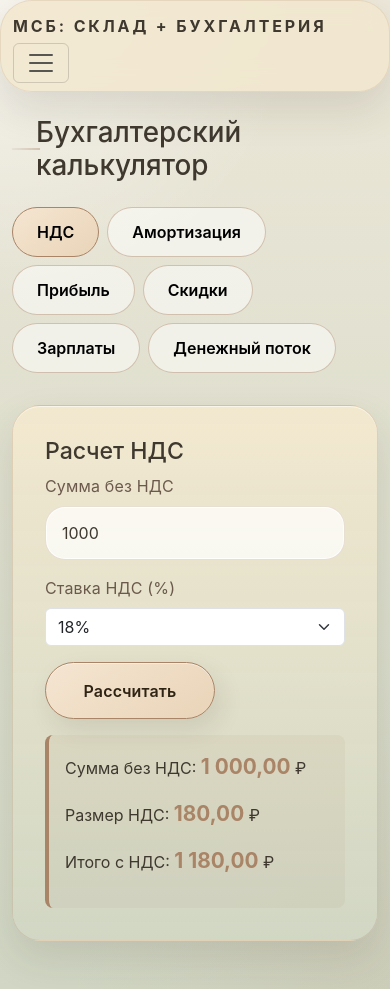
After one commit to deamarriore/DiasBaurzhanulyIP22-1R, a Django app: page /accounting/calculator/ in a window 390 px wide. The commit adds this page. Run offline with Django 5.2, Linux system fonts and the light colour scheme; a user stored in the database is signed in.

Commit message:
новый 2

```diff
--- a/accounting/templates/accounting/base.html
+++ b/accounting/templates/accounting/base.html
@@ -179,6 +179,8 @@
                 <li class="nav-item"><a class="nav-link" href="{% url 'accounting:sales_list' %}">Реализация</a></li>
                 <li class="nav-item"><a class="nav-link" href="{% url 'accounting:purchase_list' %}">Закупки</a></li>
                 <li class="nav-item"><a class="nav-link" href="{% url 'accounting:cash_list' %}">Касса</a></li>
+                <li class="nav-item"><a class="nav-link" href="{% url 'accounting:calculator' %}">Калькулятор</a></li>
+                <li class="nav-item"><a class="nav-link" href="{% url 'accounting:users_list' %}">Пользователи</a></li>
                 <li class="nav-item dropdown">
                     <a class="nav-link dropdown-toggle" href="#" data-bs-toggle="dropdown">Отчёты</a>
                     <ul class="dropdown-menu">
--- /dev/null
+++ b/accounting/templates/accounting/calculator.html
@@ -0,0 +1,401 @@
+{% extends "accounting/base.html" %}
+{% block title %}Бухгалтерский калькулятор{% endblock %}
+{% block content %}
+<style>
+    .calc-section {
+        background: linear-gradient(180deg, rgba(242,232,207,0.98), rgba(209,215,196,0.92));
+        border: 1px solid rgba(169, 132, 103, 0.24);
+        border-radius: 28px;
+        padding: 2rem;
+        margin-bottom: 2rem;
+        box-shadow: 0 18px 40px rgba(46, 41, 34, 0.12), inset 0 1px 0 rgba(255,255,255,0.55);
+    }
+    .calc-result {
+        background: rgba(169, 132, 103, 0.08);
+        border-left: 4px solid #A98467;
+        padding: 1rem;
+        border-radius: 8px;
+        margin-top: 1rem;
+    }
+    .calc-result strong {
+        color: #A98467;
+        font-size: 1.3rem;
+    }
+    .tabs-nav {
+        display: flex;
+        gap: 0.5rem;
+        margin-bottom: 2rem;
+        flex-wrap: wrap;
+    }
+    .tab-btn {
+        padding: 0.75rem 1.5rem;
+        border-radius: 999px;
+        border: 1px solid rgba(169, 132, 103, 0.45);
+        background: rgba(255,255,255,0.52);
+        cursor: pointer;
+        font-weight: 600;
+        transition: all 0.22s ease;
+    }
+    .tab-btn.active {
+        background: linear-gradient(145deg, #F5E5D1 0%, #E9D4B8 100%);
+        border-color: #A98467;
+    }
+    .tab-btn:hover {
+        border-color: #A98467;
+    }
+    .tab-content {
+        display: none;
+    }
+    .tab-content.active {
+        display: block;
+    }
+</style>
+
+<h1 class="hero-line mb-4">Бухгалтерский калькулятор</h1>
+
+<div class="tabs-nav">
+    <button class="tab-btn active" onclick="showTab('vat')">НДС</button>
+    <button class="tab-btn" onclick="showTab('depreciation')">Амортизация</button>
+    <button class="tab-btn" onclick="showTab('profit')">Прибыль</button>
+    <button class="tab-btn" onclick="showTab('discount')">Скидки</button>
+    <button class="tab-btn" onclick="showTab('wages')">Зарплаты</button>
+    <button class="tab-btn" onclick="showTab('cashflow')">Денежный поток</button>
+</div>
+
+<!-- НДС калькулятор -->
+<div id="vat" class="tab-content active">
+    <div class="calc-section">
+        <h3>Расчет НДС</h3>
+        <div class="row">
+            <div class="col-md-6">
+                <div class="mb-3">
+                    <label class="form-label">Сумма без НДС</label>
+                    <input type="number" class="form-control" id="vat_amount" placeholder="0" step="0.01" value="1000">
+                </div>
+            </div>
+            <div class="col-md-6">
+                <div class="mb-3">
+                    <label class="form-label">Ставка НДС (%)</label>
+                    <select class="form-select" id="vat_rate">
+                        <option value="0">0%</option>
+                        <option value="10">10%</option>
+                        <option value="18" selected>18%</option>
+                        <option value="20">20%</option>
+                    </select>
+                </div>
+            </div>
+        </div>
+        <button class="btn btn-primary" onclick="calculateVAT()">Рассчитать</button>
+        <div id="vat_result" class="calc-result" style="display:none;">
+            <p>Сумма без НДС: <strong id="vat_without"></strong> ₽</p>
+            <p>Размер НДС: <strong id="vat_amount_calc"></strong> ₽</p>
+            <p>Итого с НДС: <strong id="vat_total"></strong> ₽</p>
+        </div>
+    </div>
+</div>
+
+<!-- Амортизация -->
+<div id="depreciation" class="tab-content">
+    <div class="calc-section">
+        <h3>Расчет амортизации (Прямолинейный метод)</h3>
+        <div class="row">
+            <div class="col-md-4">
+                <div class="mb-3">
+                    <label class="form-label">Первоначальная стоимость (₽)</label>
+                    <input type="number" class="form-control" id="initial_cost" placeholder="0" step="0.01" value="100000">
+                </div>
+            </div>
+            <div class="col-md-4">
+                <div class="mb-3">
+                    <label class="form-label">Ликвидационная стоимость (₽)</label>
+                    <input type="number" class="form-control" id="salvage_value" placeholder="0" step="0.01" value="10000">
+                </div>
+            </div>
+            <div class="col-md-4">
+                <div class="mb-3">
+                    <label class="form-label">Срок полезного использования (лет)</label>
+                    <input type="number" class="form-control" id="useful_life" placeholder="0" step="1" value="5">
+                </div>
+            </div>
+        </div>
+        <button class="btn btn-primary" onclick="calculateDepreciation()">Рассчитать</button>
+        <div id="depreciation_result" class="calc-result" style="display:none;">
+            <p>Амортизируемая база: <strong id="depreciable_base"></strong> ₽</p>
+            <p>Годовая амортизация: <strong id="annual_depreciation"></strong> ₽</p>
+            <p>Месячная амортизация: <strong id="monthly_depreciation"></strong> ₽</p>
+        </div>
+    </div>
+</div>
+
+<!-- Прибыль -->
+<div id="profit" class="tab-content">
+    <div class="calc-section">
+        <h3>Расчет прибыли</h3>
+        <div class="row">
+            <div class="col-md-4">
+                <div class="mb-3">
+                    <label class="form-label">Выручка (₽)</label>
+                    <input type="number" class="form-control" id="revenue" placeholder="0" step="0.01" value="1000000">
+                </div>
+            </div>
+            <div class="col-md-4">
+                <div class="mb-3">
+                    <label class="form-label">Себестоимость (₽)</label>
+                    <input type="number" class="form-control" id="cost_of_goods" placeholder="0" step="0.01" value="600000">
+                </div>
+            </div>
+            <div class="col-md-4">
+                <div class="mb-3">
+                    <label class="form-label">Операционные расходы (₽)</label>
+                    <input type="number" class="form-control" id="operating_expenses" placeholder="0" step="0.01" value="200000">
+                </div>
+            </div>
+        </div>
+        <div class="row">
+            <div class="col-md-4">
+                <div class="mb-3">
+                    <label class="form-label">Процентные расходы (₽)</label>
+                    <input type="number" class="form-control" id="interest_expense" placeholder="0" step="0.01" value="50000">
+                </div>
+            </div>
+            <div class="col-md-4">
+                <div class="mb-3">
+                    <label class="form-label">Налог на прибыль (%)</label>
+                    <input type="number" class="form-control" id="tax_rate" placeholder="0" step="0.01" value="20">
+                </div>
+            </div>
+        </div>
+        <button class="btn btn-primary" onclick="calculateProfit()">Рассчитать</button>
+        <div id="profit_result" class="calc-result" style="display:none;">
+            <p>Валовая прибыль: <strong id="gross_profit"></strong> ₽</p>
+            <p>Операционная прибыль: <strong id="operating_profit"></strong> ₽</p>
+            <p>Прибыль до налогов: <strong id="profit_before_tax"></strong> ₽</p>
+            <p>Налог на прибыль: <strong id="income_tax"></strong> ₽</p>
+            <p>Чистая прибыль: <strong id="net_profit"></strong> ₽</p>
+            <p>Маржа прибыли: <strong id="profit_margin"></strong> %</p>
+        </div>
+    </div>
+</div>
+
+<!-- Скидки -->
+<div id="discount" class="tab-content">
+    <div class="calc-section">
+        <h3>Расчет скидок</h3>
+        <div class="row">
+            <div class="col-md-6">
+                <div class="mb-3">
+                    <label class="form-label">Исходная цена (₽)</label>
+                    <input type="number" class="form-control" id="original_price" placeholder="0" step="0.01" value="1000">
+                </div>
+            </div>
+            <div class="col-md-6">
+                <div class="mb-3">
+                    <label class="form-label">Размер скидки (%)</label>
+                    <input type="number" class="form-control" id="discount_percent" placeholder="0" step="0.01" value="10">
+                </div>
+            </div>
+        </div>
+        <button class="btn btn-primary" onclick="calculateDiscount()">Рассчитать</button>
+        <div id="discount_result" class="calc-result" style="display:none;">
+            <p>Размер скидки: <strong id="discount_amount"></strong> ₽</p>
+            <p>Цена после скидки: <strong id="final_price"></strong> ₽</p>
+        </div>
+    </div>
+</div>
+
+<!-- Зарплаты -->
+<div id="wages" class="tab-content">
+    <div class="calc-section">
+        <h3>Расчет зарплаты</h3>
+        <div class="row">
+            <div class="col-md-4">
+                <div class="mb-3">
+                    <label class="form-label">Оклад (₽)</label>
+                    <input type="number" class="form-control" id="salary" placeholder="0" step="0.01" value="50000">
+                </div>
+            </div>
+            <div class="col-md-4">
+                <div class="mb-3">
+                    <label class="form-label">Подоходный налог (%)</label>
+                    <input type="number" class="form-control" id="income_tax_rate" placeholder="0" step="0.01" value="13">
+                </div>
+            </div>
+            <div class="col-md-4">
+                <div class="mb-3">
+                    <label class="form-label">Социальные взносы (%)</label>
+                    <input type="number" class="form-control" id="social_contributions_rate" placeholder="0" step="0.01" value="35.3">
+                </div>
+            </div>
+        </div>
+        <button class="btn btn-primary" onclick="calculateWages()">Рассчитать</button>
+        <div id="wages_result" class="calc-result" style="display:none;">
+            <p>Брутто зарплата: <strong id="gross_salary"></strong> ₽</p>
+            <p>НДФЛ: <strong id="employee_tax"></strong> ₽</p>
+            <p>Чистая зарплата (на руки): <strong id="net_salary"></strong> ₽</p>
+            <p>Страховые взносы работодателя: <strong id="employer_contributions"></strong> ₽</p>
+            <p>Полная стоимость сотрудника: <strong id="total_cost"></strong> ₽</p>
+        </div>
+    </div>
+</div>
+
+<!-- Денежный поток -->
+<div id="cashflow" class="tab-content">
+    <div class="calc-section">
+        <h3>Анализ денежного потока</h3>
+        <div class="row">
+            <div class="col-md-4">
+                <div class="mb-3">
+                    <label class="form-label">Начальный баланс (₽)</label>
+                    <input type="number" class="form-control" id="opening_balance" placeholder="0" step="0.01" value="100000">
+                </div>
+            </div>
+            <div class="col-md-4">
+                <div class="mb-3">
+                    <label class="form-label">Входящие платежи (₽)</label>
+                    <input type="number" class="form-control" id="inflows" placeholder="0" step="0.01" value="500000">
+                </div>
+            </div>
+            <div class="col-md-4">
+                <div class="mb-3">
+                    <label class="form-label">Исходящие платежи (₽)</label>
+                    <input type="number" class="form-control" id="outflows" placeholder="0" step="0.01" value="300000">
+                </div>
+            </div>
+        </div>
+        <button class="btn btn-primary" onclick="calculateCashflow()">Рассчитать</button>
+        <div id="cashflow_result" class="calc-result" style="display:none;">
+            <p>Операционный денежный поток: <strong id="operating_cashflow"></strong> ₽</p>
+            <p>Конечный баланс: <strong id="closing_balance"></strong> ₽</p>
+            <p>Изменение: <strong id="cash_change"></strong> ₽</p>
+        </div>
+    </div>
+</div>
+
+<script>
+function showTab(tabName) {
+    // Скрыть все вкладки
+    const contents = document.querySelectorAll('.tab-content');
+    contents.forEach(content => content.classList.remove('active'));
+
+    // Деактивировать все кнопки
+    const buttons = document.querySelectorAll('.tab-btn');
+    buttons.forEach(btn => btn.classList.remove('active'));
+
+    // Показать выбранную вкладку
+    document.getElementById(tabName).classList.add('active');
+
+    // Активировать кнопку
+    event.target.classList.add('active');
+}
+
+function formatNumber(num) {
+    return parseFloat(num).toLocaleString('ru-RU', {minimumFractionDigits: 2, maximumFractionDigits: 2});
+}
+
+function calculateVAT() {
+    const amount = parseFloat(document.getElementById('vat_amount').value) || 0;
+    const rate = parseFloat(document.getElementById('vat_rate').value) || 0;
+
+    const vat = amount * (rate / 100);
+    const total = amount + vat;
+
+    document.getElementById('vat_without').textContent = formatNumber(amount);
+    document.getElementById('vat_amount_calc').textContent = formatNumber(vat);
+    document.getElementById('vat_total').textContent = formatNumber(total);
+    document.getElementById('vat_result').style.display = 'block';
+}
+
+function calculateDepreciation() {
+    const initialCost = parseFloat(document.getElementById('initial_cost').value) || 0;
+    const salvageValue = parseFloat(document.getElementById('salvage_value').value) || 0;
+    const usefulLife = parseFloat(document.getElementById('useful_life').value) || 1;
+
+    const depreciableBase = initialCost - salvageValue;
+    const annualDepreciation = depreciableBase / usefulLife;
+    const monthlyDepreciation = annualDepreciation / 12;
+
+    document.getElementById('depreciable_base').textContent = formatNumber(depreciableBase);
+    document.getElementById('annual_depreciation').textContent = formatNumber(annualDepreciation);
+    document.getElementById('monthly_depreciation').textContent = formatNumber(monthlyDepreciation);
+    document.getElementById('depreciation_result').style.display = 'block';
+}
+
+function calculateProfit() {
+    const revenue = parseFloat(document.getElementById('revenue').value) || 0;
+    const cogs = parseFloat(document.getElementById('cost_of_goods').value) || 0;
+    const opEx = parseFloat(document.getElementById('operating_expenses').value) || 0;
+    const interestExp = parseFloat(document.getElementById('interest_expense').value) || 0;
+    const taxRate = parseFloat(document.getElementById('tax_rate').value) || 0;
+
+    const grossProfit = revenue - cogs;
+    const operatingProfit = grossProfit - opEx;
+    const profitBeforeTax = operatingProfit - interestExp;
+    const incomeTax = profitBeforeTax * (taxRate / 100);
+    const netProfit = profitBeforeTax - incomeTax;
+    const margin = revenue > 0 ? (netProfit / revenue) * 100 : 0;
+
+    document.getElementById('gross_profit').textContent = formatNumber(grossProfit);
+    document.getElementById('operating_profit').textContent = formatNumber(operatingProfit);
+    document.getElementById('profit_before_tax').textContent = formatNumber(profitBeforeTax);
+    document.getElementById('income_tax').textContent = formatNumber(incomeTax);
+    document.getElementById('net_profit').textContent = formatNumber(netProfit);
+    document.getElementById('profit_margin').textContent = formatNumber(margin);
+    document.getElementById('profit_result').style.display = 'block';
+}
+
+function calculateDiscount() {
+    const originalPrice = parseFloat(document.getElementById('original_price').value) || 0;
+    const discountPercent = parseFloat(document.getElementById('discount_percent').value) || 0;
+
+    const discountAmount = originalPrice * (discountPercent / 100);
+    const finalPrice = originalPrice - discountAmount;
+
+    document.getElementById('discount_amount').textContent = formatNumber(discountAmount);
+    document.getElementById('final_price').textContent = formatNumber(finalPrice);
+    document.getElementById('discount_result').style.display = 'block';
+}
+
+function calculateWages() {
+    const salary = parseFloat(document.getElementById('salary').value) || 0;
+    const incomeTaxRate = parseFloat(document.getElementById('income_tax_rate').value) || 0;
+    const socialContribRate = parseFloat(document.getElementById('social_contributions_rate').value) || 0;
+
+    const employeeTax = salary * (incomeTaxRate / 100);
+    const netSalary = salary - employeeTax;
+    const employerContributions = salary * (socialContribRate / 100);
+    const totalCost = salary + employerContributions;
+
+    document.getElementById('gross_salary').textContent = formatNumber(salary);
+    document.getElementById('employee_tax').textContent = formatNumber(employeeTax);
+    document.getElementById('net_salary').textContent = formatNumber(netSalary);
+    document.getElementById('employer_contributions').textContent = formatNumber(employerContributions);
+    document.getElementById('total_cost').textContent = formatNumber(totalCost);
+    document.getElementById('wages_result').style.display = 'block';
+}
+
+function calculateCashflow() {
+    const openingBalance = parseFloat(document.getElementById('opening_balance').value) || 0;
+    const inflows = parseFloat(document.getElementById('inflows').value) || 0;
+    const outflows = parseFloat(document.getElementById('outflows').value) || 0;
+
+    const operatingCashflow = inflows - outflows;
+    const closingBalance = openingBalance + operatingCashflow;
+    const change = closingBalance - openingBalance;
+
+    document.getElementById('operating_cashflow').textContent = formatNumber(operatingCashflow);
+    document.getElementById('closing_balance').textContent = formatNumber(closingBalance);
+    document.getElementById('cash_change').textContent = formatNumber(change);
+    document.getElementById('cashflow_result').style.display = 'block';
+}
+
+// Автоматический расчет при загрузке
+window.addEventListener('load', () => {
+    calculateVAT();
+    calculateDepreciation();
+    calculateProfit();
+    calculateDiscount();
+    calculateWages();
+    calculateCashflow();
+});
+</script>
+{% endblock %}
--- a/accounting/urls.py
+++ b/accounting/urls.py
@@ -22,4 +22,6 @@ urlpatterns = [
     path("reports/general-ledger/", views.report_general_ledger, name="report_general_ledger"),
     path("reports/pnl/", views.report_pnl, name="report_pnl"),
     path("reports/balance-sheet/", views.report_balance_sheet, name="report_balance_sheet"),
+    path("calculator/", views.calculator, name="calculator"),
+    path("users/", views.users_list, name="users_list"),
 ]
--- a/accounting/views.py
+++ b/accounting/views.py
@@ -3,6 +3,7 @@ from datetime import date, datetime
 
 from django.contrib import messages
 from django.contrib.auth.decorators import login_required
+from django.contrib.auth.models import User
 from django.core.exceptions import ValidationError
 from django.shortcuts import get_object_or_404, redirect, render
 from django.utils import timezone
@@ -11,6 +12,7 @@ from accounting.forms import (
     CashOperationForm,
     PurchaseInvoiceForm,
     PurchaseInvoiceLineFormSet,
+    RegistrationForm,
     SalesInvoiceForm,
     SalesInvoiceLineFormSet,
 )
@@ -351,3 +353,41 @@ def report_balance_sheet(request):
         "accounting/report_balance_sheet.html",
         {"data": data, "as_of": as_of},
     )
+
+
+def register(request):
+    """Страница регистрации"""
+    if request.user.is_authenticated:
+        return redirect("accounting:dashboard")
+
+    if request.method == "POST":
+        form = RegistrationForm(request.POST)
+        if form.is_valid():
+            form.save()
+            messages.success(request, "Регистрация успешна! Теперь вы можете войти.")
+            return redirect("login")
+        else:
+            for field, errors in form.errors.items():
+                for error in errors:
+                    messages.error(request, f"{field}: {error}")
+    else:
+        form = RegistrationForm()
+
+    return render(request, "accounting/register.html", {"form": form})
+
+
+@login_required
+def users_list(request):
+    """Список пользователей"""
+    users = User.objects.all().order_by("date_joined")
+    context = {
+        "users": users,
+        "total_users": users.count(),
+    }
+    return render(request, "accounting/users_list.html", context)
+
+
+@login_required
+def calculator(request):
+    """Встроенный бухгалтерский калькулятор"""
+    return render(request, "accounting/calculator.html")
--- a/templates/registration/login.html
+++ b/templates/registration/login.html
@@ -18,4 +18,7 @@
     </div>
     <button type="submit" class="btn btn-primary">Войти</button>
 </form>
+<div class="text-center mt-3">
+    <p class="text-muted">Нет аккаунта? <a href="{% url 'register' %}">Зарегистрироваться</a></p>
+</div>
 {% endblock %}
--- a/warehouse_project/urls.py
+++ b/warehouse_project/urls.py
@@ -7,21 +7,20 @@ from django.urls import include, path
 from django.views.generic import RedirectView
 from django.contrib.auth.models import User
 from django.core.management import call_command # Нужно для запуска миграций
+from accounting import views as accounting_views
 
 urlpatterns = [
     path("admin/", admin.site.urls),
     path("accounts/", include("django.contrib.auth.urls")),
+    path("register/", accounting_views.register, name="register"),
     path("accounting/", include("accounting.urls")),
     path("", RedirectView.as_view(url="/accounting/", permanent=False)),
 ]
 
 def initialize_database():
     try:
-        # 1. ПРИНУДИТЕЛЬНО создаем таблицы в базе /tmp/db.sqlite3
-        # Это создает структуру таблиц, если их еще нет
         call_command('migrate', interactive=False)
 
-        # 2. Создаем или обновляем админа
         if not User.objects.filter(username='admin').exists():
             User.objects.create_superuser(
                 username='admin',
@@ -40,5 +39,4 @@ def initialize_database():
     except Exception as e:
         print(f"--- ОШИБКА БАЗЫ: {e} ---")
 
-# Запускаем инициализацию
 initialize_database()
```
Also changed, not shown: accounting/forms.py (+26 -0 lines), accounting/templates/accounting/register.html (added, +74 -0 lines), accounting/templates/accounting/users_list.html (added, +55 -0 lines), templates/admin/base_site.html (added, +76 -0 lines), db.sqlite3.
